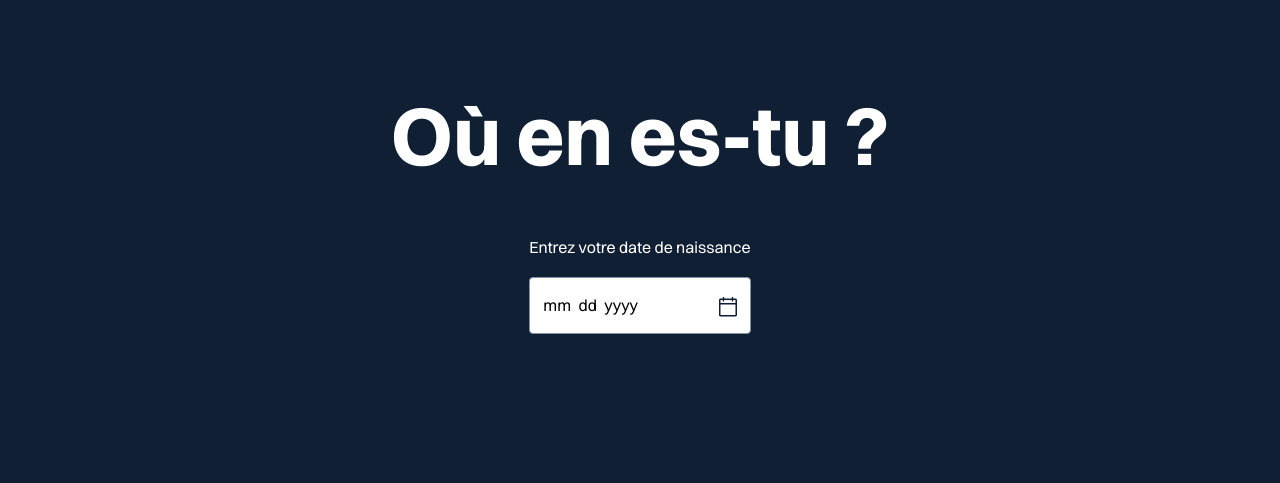
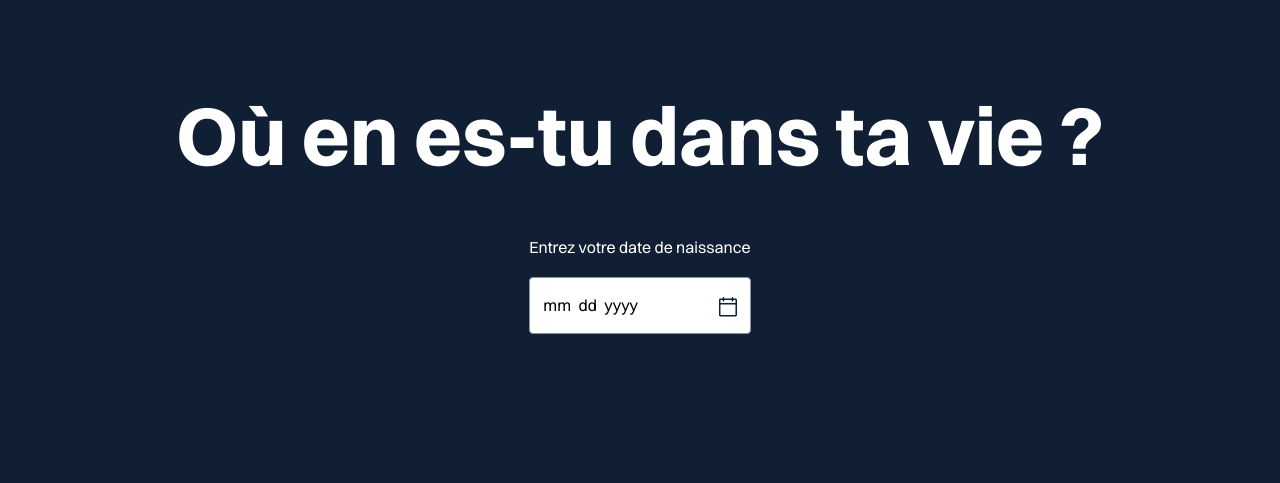
Before and after one commit to valentindebrabandere/month-counter, a website: page index.html in a window 1280 px wide. Shown: the part 154-637 px from the top of the page. Drawn offline with Linux system fonts and the light colour scheme.

Commit message:
title update

```diff
--- a/index.html
+++ b/index.html
@@ -47,7 +47,7 @@
     <main>
         <div class="c-pagesection">
             <div class="l-container l-container--center">
-                <h1 class="c-title">Où en es-tu ?</h1>
+                <h1 class="c-title">Où en es-tu dans ta vie ?</h1>
                 <article>
                     <form>
                         <fieldset class="c-date-block">
--- a/src/scss/components/_components-title.scss
+++ b/src/scss/components/_components-title.scss
@@ -1,4 +1,5 @@
 .c-title{
+    text-align: center;
     margin-bottom: 1rem;
     font-size: calc(52/16*1rem);
     @include breakpoint(medium) {
```
Also changed, not shown: dist/css/main.css.
